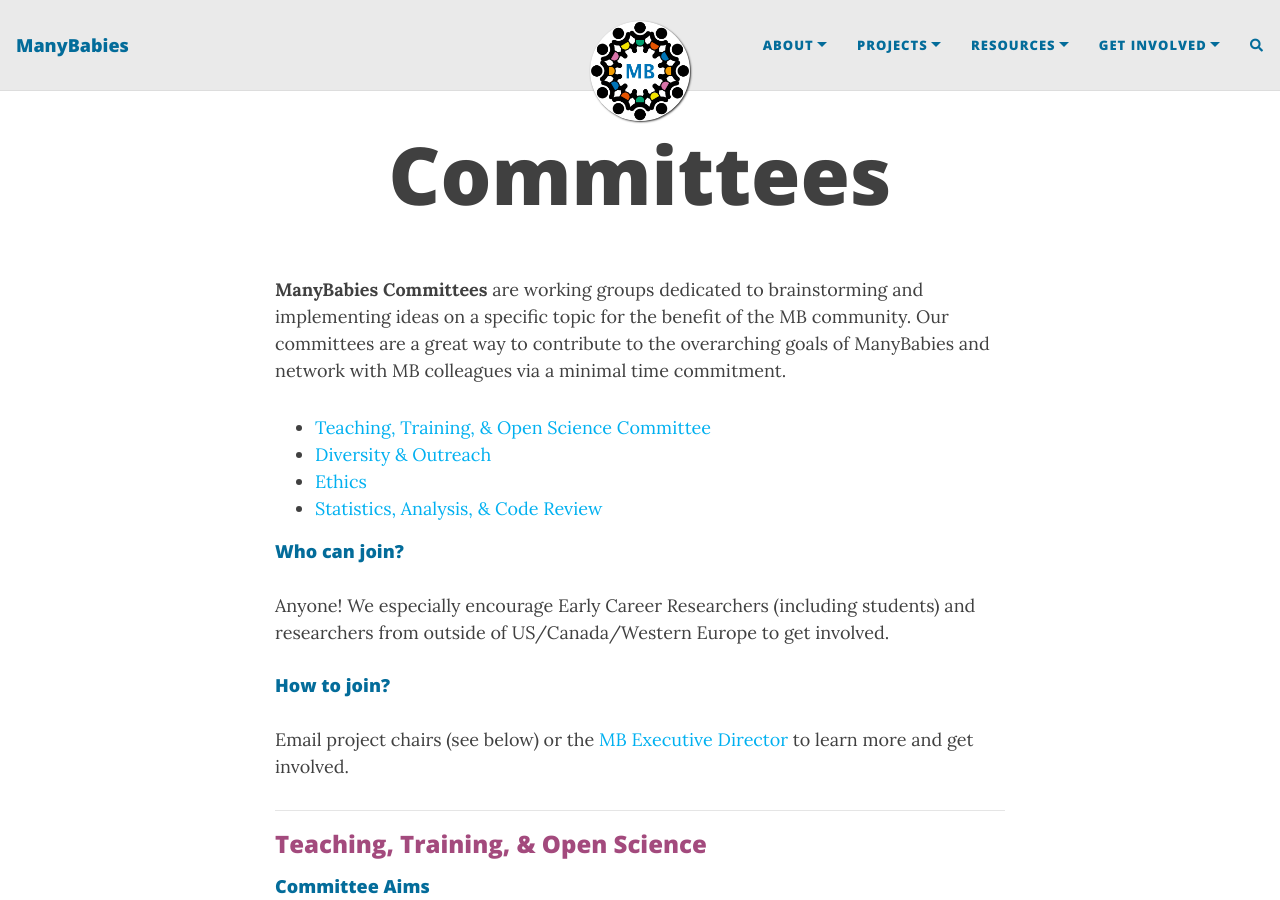
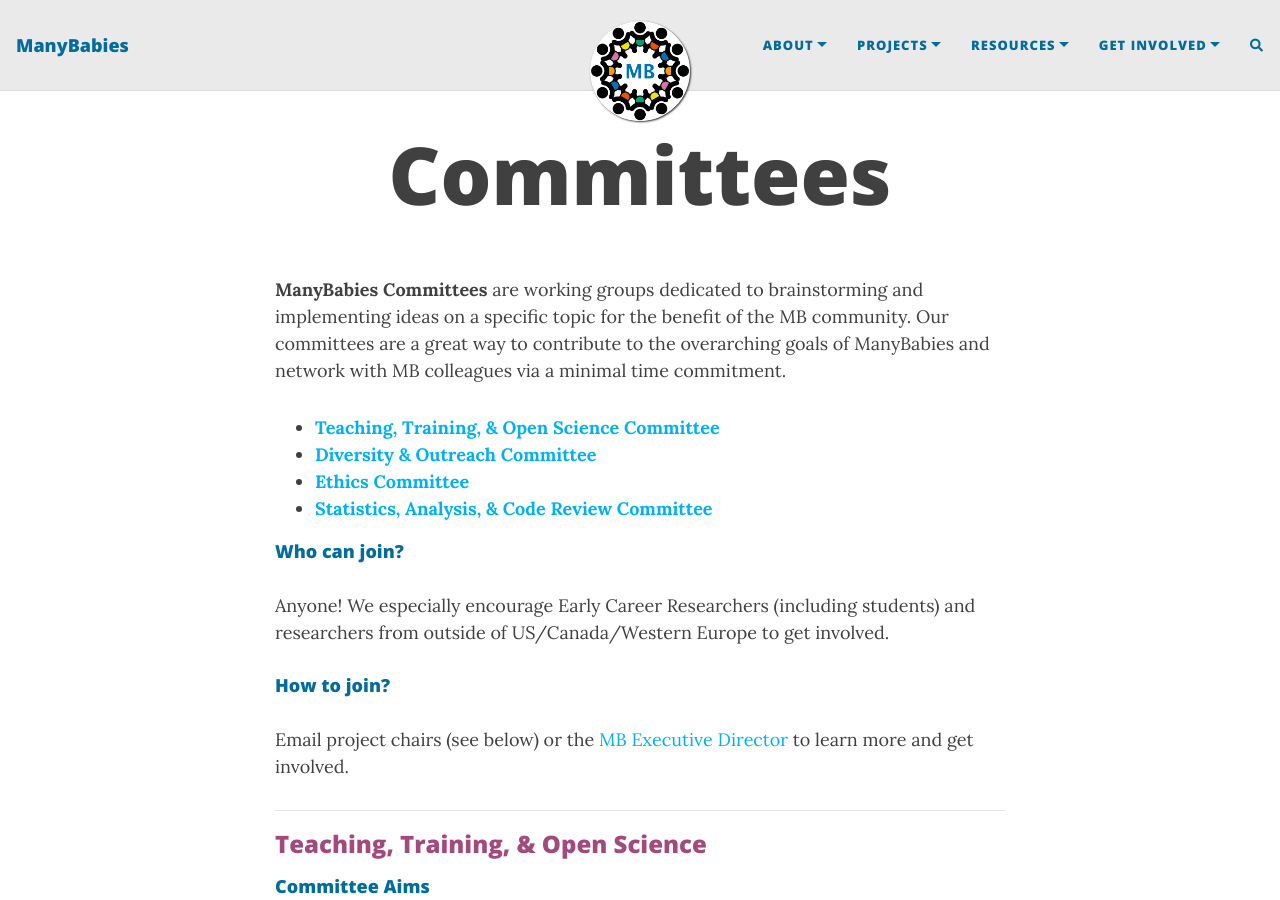
Before and after one commit to manybabies/manybabies.github.io, a Jekyll site: the page built from committees.md, in a window 1280 px wide and 900 px high. Built offline with Jekyll 4.4.1, drawn with Linux system fonts in a browser that asks for light colours; nearby versions of some CDN libraries; comment, search, counter and statistics services are not loaded.

Commit message:
Update committees.md

```diff
--- a/committees.md
+++ b/committees.md
@@ -7,10 +7,11 @@
 
 **ManyBabies Committees** are working groups dedicated to brainstorming and implementing ideas on a specific topic for the benefit of the MB community. Our committees are a great way to contribute to the overarching goals of ManyBabies and network with MB colleagues via a minimal time commitment.
 
-* <a href="#ttos">Teaching, Training, & Open Science Committee</a>
-* <a href="#divout">Diversity & Outreach</a>
-* <a href="#ethics">Ethics</a>
-* <a href="#stats">Statistics, Analysis, & Code Review</a>
+* <a href="#ttos"><b>Teaching, Training, & Open Science Committee</b></a>
+* <a href="#divout"><b>Diversity & Outreach Committee</b></a>
+* <a href="#ethics"><b>Ethics Committee</b></a>
+* <a href="#stats"><b>Statistics, Analysis, & Code Review Committee</b></a>
+<br>
 
 #### Who can join?
 Anyone! We especially encourage Early Career Researchers (including students) and researchers from outside of US/Canada/Western Europe to get involved.
```
